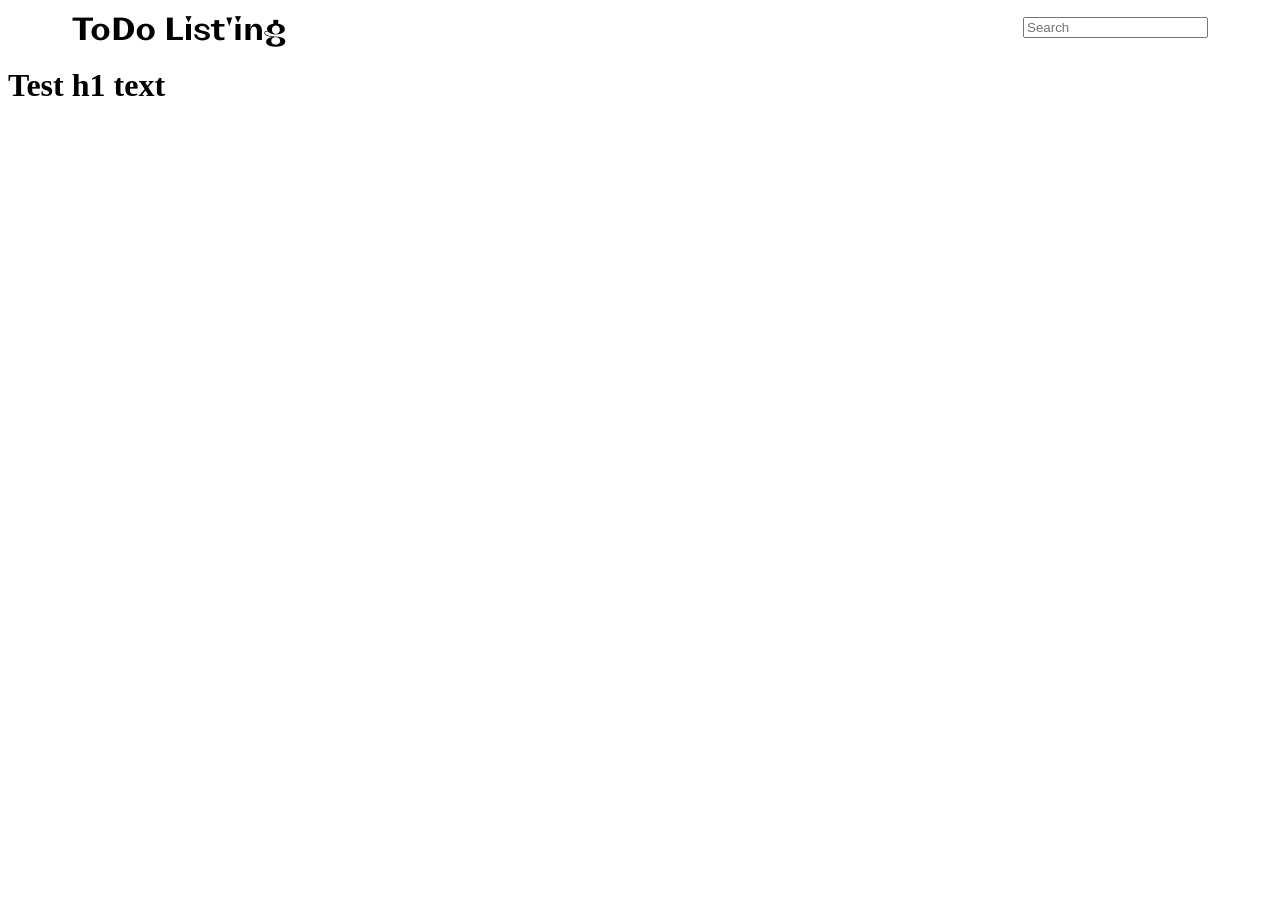
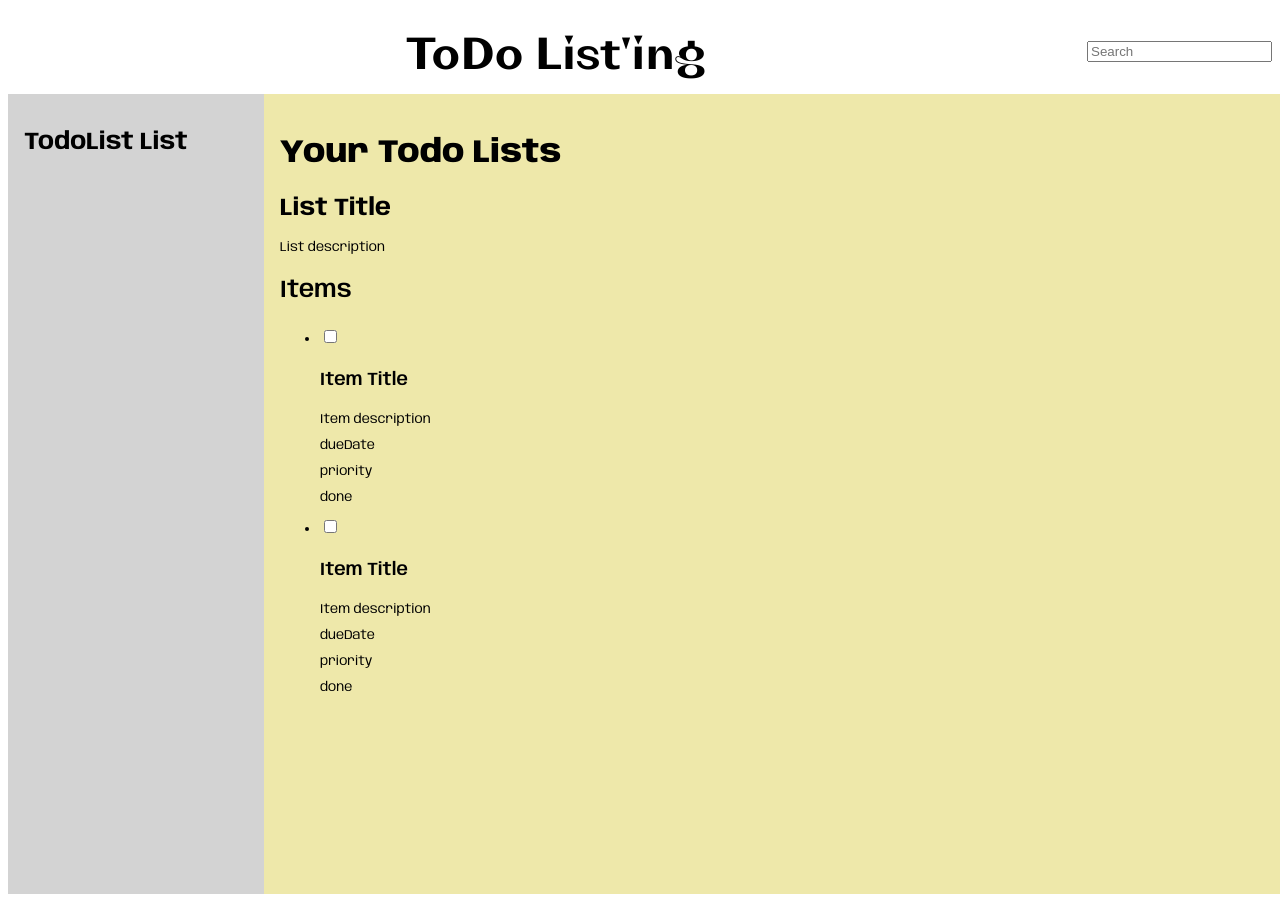
Before and after one commit to jbk2/todo-list-js, a website built with webpack: page src/views/template.html in a window 1280 px wide. Before the commit the page ends 800 px from the top, so only its background shows below. Built offline with nearby package versions, Linux system fonts and the light colour scheme.

Commit message:
Scaffolding and styling List & Item html

```diff
--- a/src/assets/stylesheets/styles.css
+++ b/src/assets/stylesheets/styles.css
@@ -1,21 +1,81 @@
+/* ########################### Typography ##################################### */
 @font-face {
   font-family: 'kyiv';
   src: url('/src/assets/fonts/kyiv-sans.ttf') format('truetype');
 }
 
+@font-face {
+  font-family: 'anybody';
+  src: url('/src/assets/fonts/anybody.ttf') format('truetype');
+}
+
+h1 {
+  font-variation-settings: 'wght' 800, 'wdth' 100, 'ital' 0;
+  font-size: xx-large;
+}
+
+h2 {
+  font-variation-settings: 'wght' 700, 'wdth' 100, 'ital' 0;
+  font-size: x-large;
+}
+
+h3 {
+  font-variation-settings: 'wght' 600, 'wdth' 100, 'ital' 0;
+  font-size: x-large;
+}
+
+h4 {
+  font-variation-settings: 'wght' 600, 'wdth' 100, 'ital' 0;
+  font-size: large;
+}
+
+p {
+  font-variation-settings: 'wght' 380, 'wdth' 105, 'ital' 0;
+  font-size: small;
+}
+
+/* ########################### Navbar ##################################### */
 nav {
   display: flex;
   justify-content: space-between;
   align-items: center;
+  width: 100vw;
+  padding: 1rem;
+  box-sizing: border-box;
 }
 
 #logo-type {
-  margin-left: 5vw;
+  flex: 1;
+  text-align: center;
   font-family: 'kyiv';
   font-variation-settings: "wght" 800, "CONT" 500, "MIDL" -1000;
-  font-size: xx-large;
+  font-size: 2.8rem;
 }
 
 #search {
-  margin-right: 5vw;
+  flex: 0;
 }
+
+/* ########################### Main ##################################### */
+main {
+  font-family: 'anybody';
+  font-variation-settings: 'wght' 400, 'wdth' 100, 'ital' 0;
+  display: grid;
+  grid-template-columns: 20vw 80vw;
+  grid-template-rows: 100vh;
+}
+
+
+/* ########################### Sidebar Left ##################################### */
+#sidebar-left {
+  background-color: lightgray;
+  padding: 1rem;
+}
+
+
+
+/* ########################### Main content ##################################### */
+#content {
+  background-color: palegoldenrod;
+  padding: 1rem;
+}
--- a/src/views/template.html
+++ b/src/views/template.html
@@ -14,9 +14,37 @@
     </nav>
 
     <main>
-      <section id="sidebar-left"></section>
-      <section id=""></section>
-      <h1>Test h1 text</h1>
+      <section id="sidebar-left">
+        <h2>TodoList List</h2>
+      </section>
+      <section id="content">
+        <h1 id="content-title">Your Todo Lists</h1>
+
+        <section class="card">
+          <h2>List Title</h2>
+          <p>List description</p>
+          <h3>Items</h3>
+          <ul>
+            <li>
+              <input type="checkbox">
+              <h4>Item Title</h4>
+              <p>Item description</p>
+              <p>dueDate</p>
+              <p>priority</p>
+              <p>done</p>
+            </li>
+            <li>
+              <input type="checkbox">
+              <h4>Item Title</h4>
+              <p>Item description</p>
+              <p>dueDate</p>
+              <p>priority</p>
+              <p>done</p>
+            </li>
+          </ul>
+        </section>
+
+      </section>
     </main>
 
   </body>
```
Also changed, not shown: src/assets/fonts/anybody.ttf (added).
